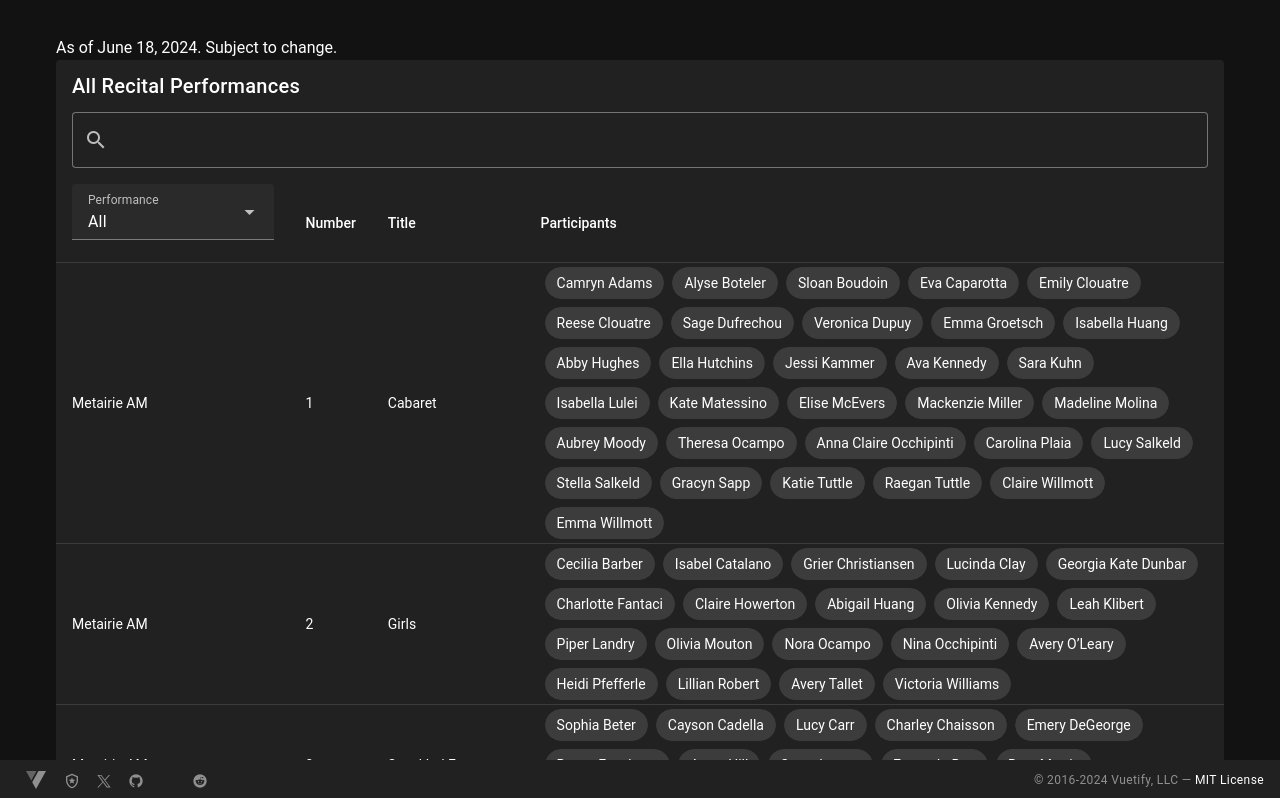
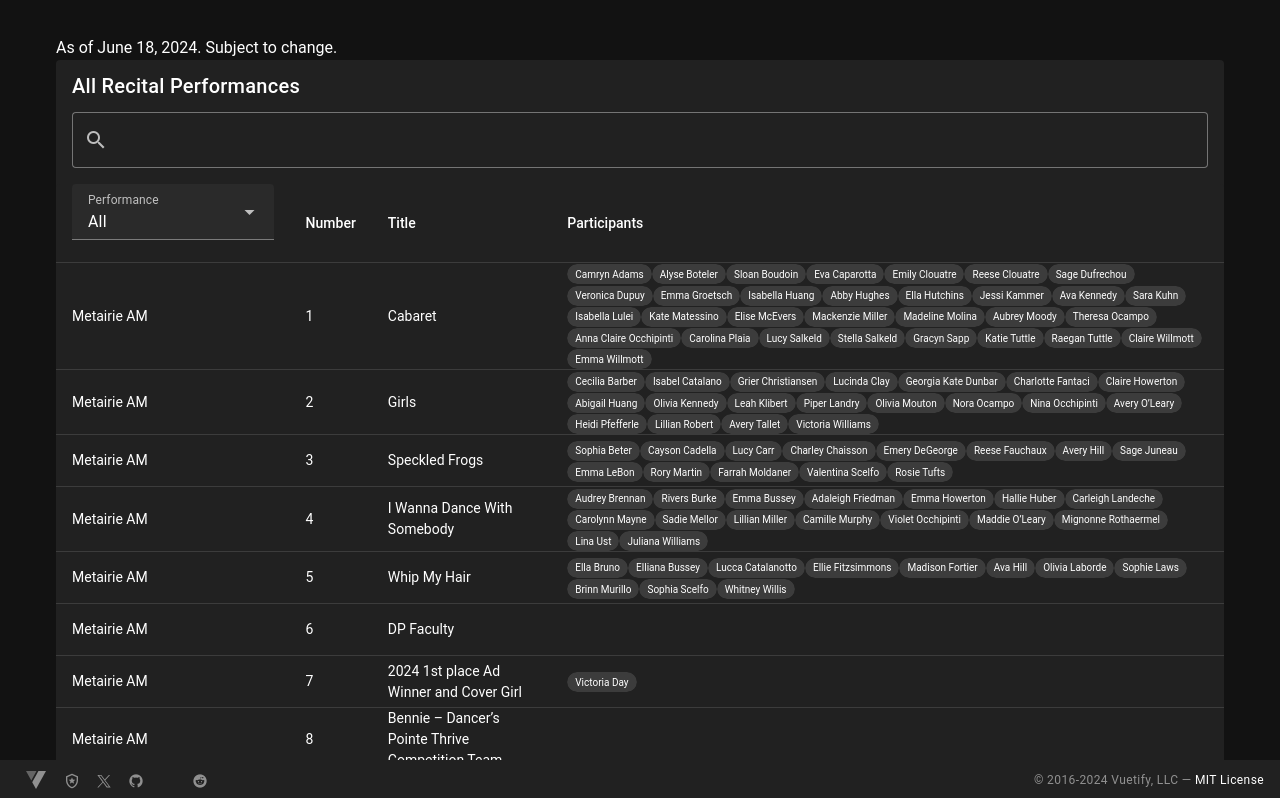
Before and after one commit to trantechsolutions/dancers-pointe-recital-app, a Vue app: page / in a window 1280 px wide. Shown: the top 798 px of the page. Built offline with nearby package versions, Linux system fonts and the light colour scheme.

Commit message:
Update Main.vue

```diff
--- a/src/components/Main.vue
+++ b/src/components/Main.vue
@@ -23,7 +23,7 @@
               </template>
 
               <template v-slot:item.participants="{ item }">
-                <v-chip class="ma-1" size="default" v-for="(performer, index) in item.participants">{{ performer }}</v-chip>
+                <v-chip I size="x-small" v-for="(performer, index) in item.participants">{{ performer }}</v-chip>
               </template>
 
               <!-- <template v-slot:expanded-row="{ columns, item }">
```
